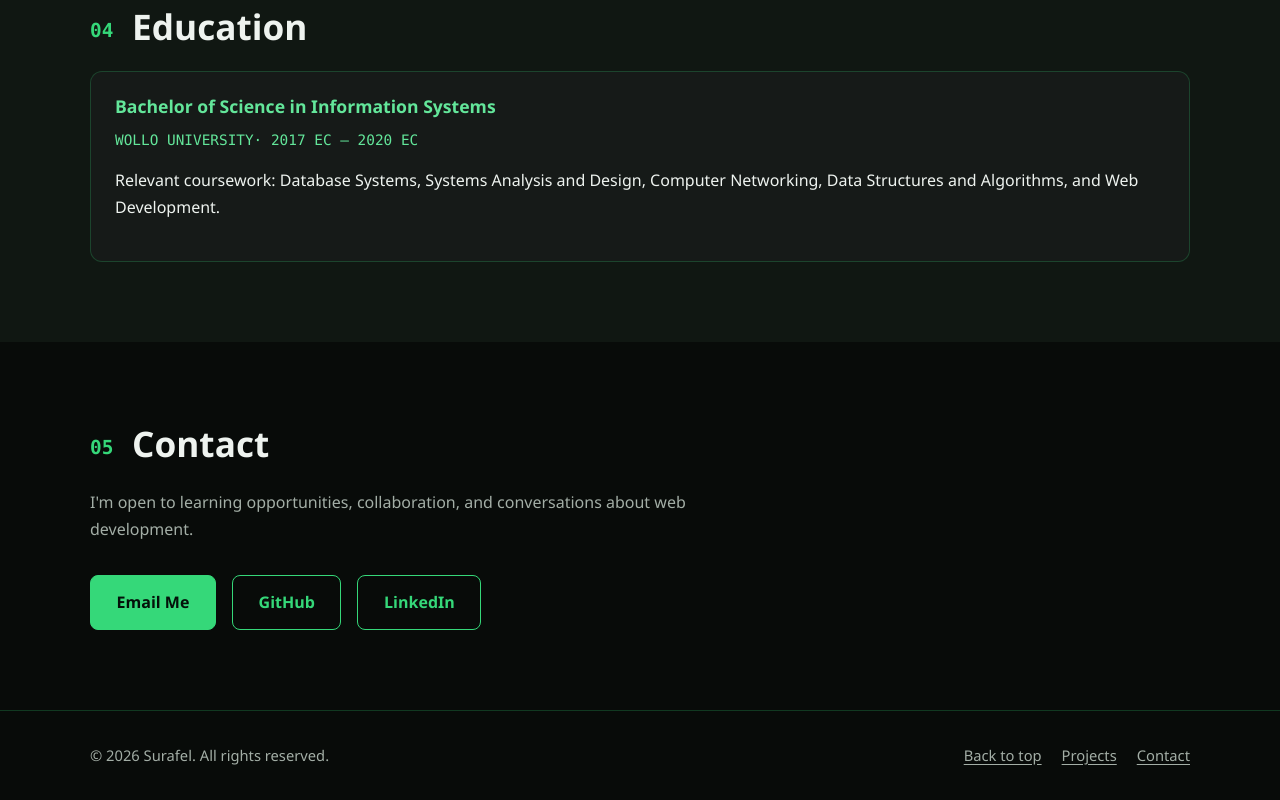
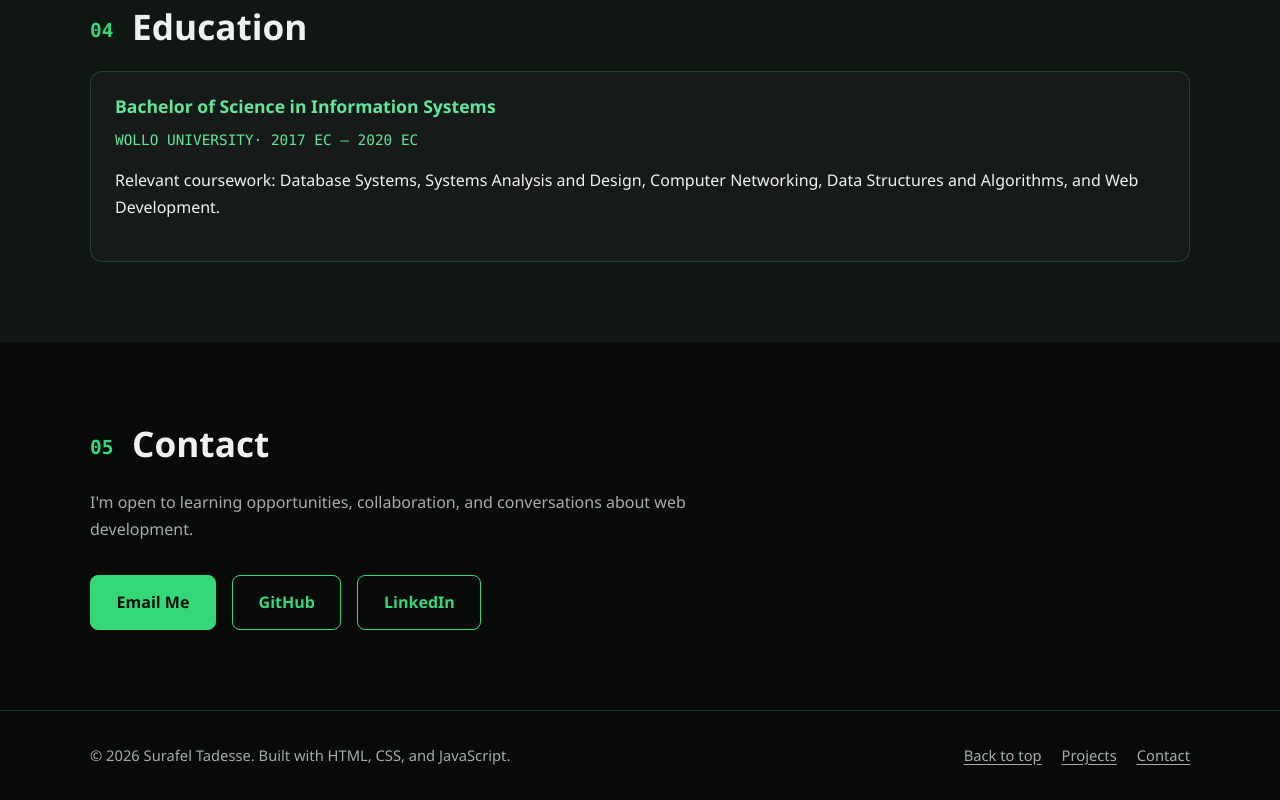
Before and after one commit to Surafel-Tech-hub/personal-portfolio-class, a plain HTML site: page index.html in a window 1280 px wide. Shown: the part 2465-3265 px from the top of the page. Drawn offline with Linux system fonts and the light colour scheme.

Commit message:
Update portfolio footer

```diff
--- a/index.html
+++ b/index.html
@@ -184,7 +184,7 @@
   <!-- FOOTER -->
   <footer class="site-footer">
     <div class="container footer-inner">
-      <p>&copy; <span id="year">2026</span> Surafel. All rights reserved.</p>
+      <p>&copy; <span id="year">2026</span> Surafel Tadesse. Built with HTML, CSS, and JavaScript.</p>
       <ul class="footer-links">
         <li><a href="#home">Back to top</a></li>
         <li><a href="#projects">Projects</a></li>
```
